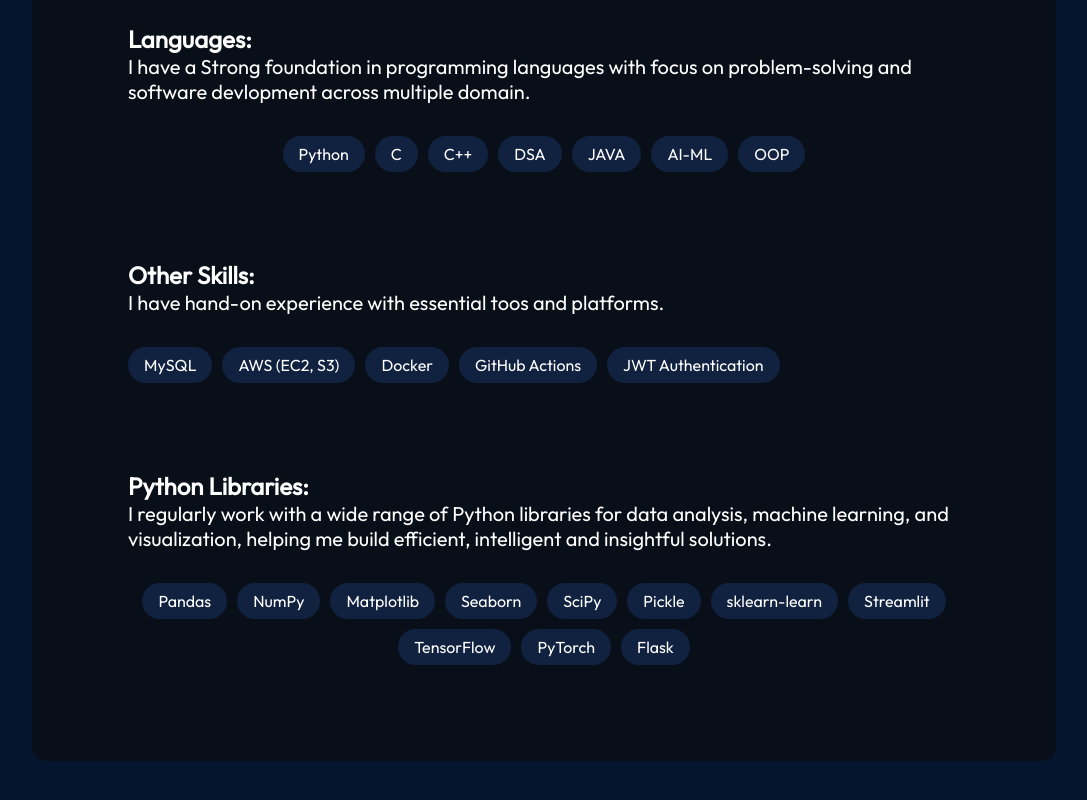
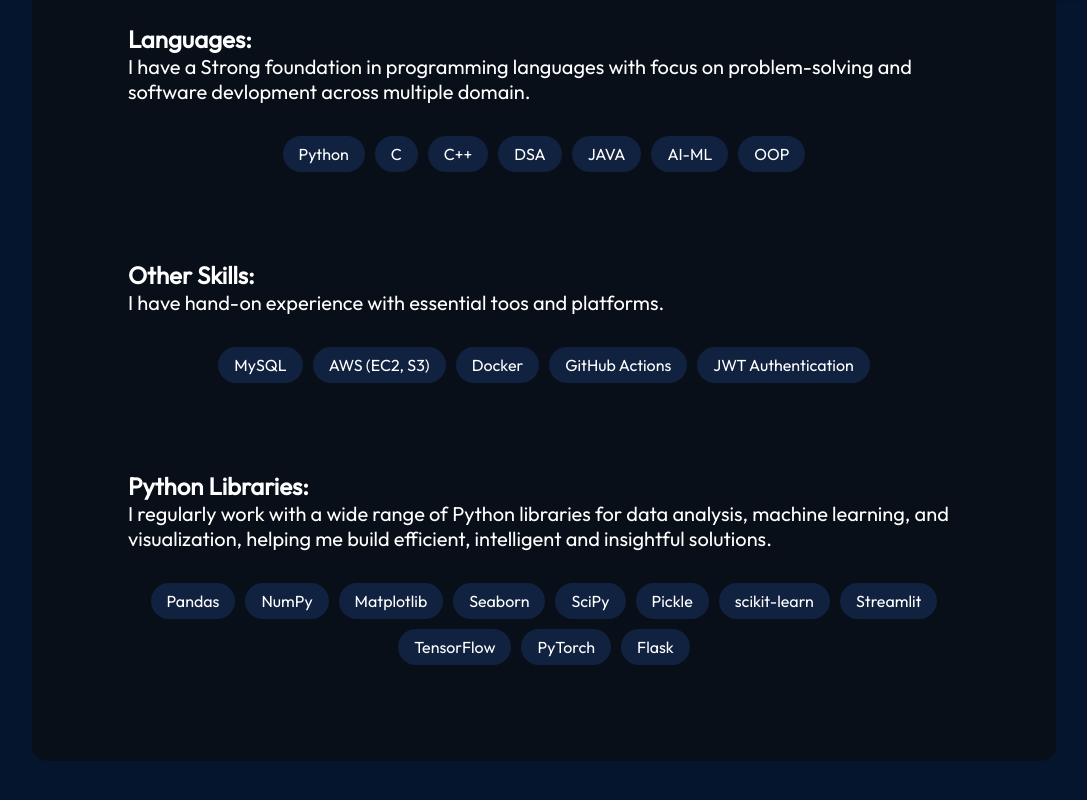
Before and after one commit to komaldethe28/My_Portfolio, a React (Vite) app: page / in a window 1280 px wide. Shown: the part 1278-2078 px from the top of the page, without its empty margins (96-1183 px from the left). Built offline with nearby package versions, Linux system fonts and the light colour scheme.

Commit message:
Update portfolio with latest changes

```diff
--- a/src/components/Skill/Skill.jsx
+++ b/src/components/Skill/Skill.jsx
@@ -60,7 +60,7 @@
               <h3>Python Libraries:</h3>
               <p>
               I regularly work with a wide range of Python libraries for data analysis, machine learning, and visualization, helping me build efficient, intelligent and insightful solutions.
-                <div className={styles.skillTags}>{["Pandas", "NumPy", "Matplotlib", "Seaborn","SciPy", "Pickle", "sklearn-learn","Streamlit","TensorFlow", "PyTorch", "Flask"].map((skill, index) => (<span key={index} className={styles.skillTag}>{skill}</span>     ))}
+                <div className={styles.skillTags}>{["Pandas", "NumPy", "Matplotlib", "Seaborn","SciPy", "Pickle", "scikit-learn","Streamlit","TensorFlow", "PyTorch", "Flask"].map((skill, index) => (<span key={index} className={styles.skillTag}>{skill}</span>     ))}
                 </div>
               </p>
             </div>
--- a/src/components/Skill/Skill.module.css
+++ b/src/components/Skill/Skill.module.css
@@ -90,6 +90,12 @@
   font-weight: 500;
 }
 
+.skillItemText {
+  display: flex;
+  flex-direction: column;
+  flex: 1;
+}
+
 
 /* Tablet Devices */
 @media screen and (max-width: 1024px) {
```
Also changed, not shown: 1 other file (tests, documents, lock files or other folders).
